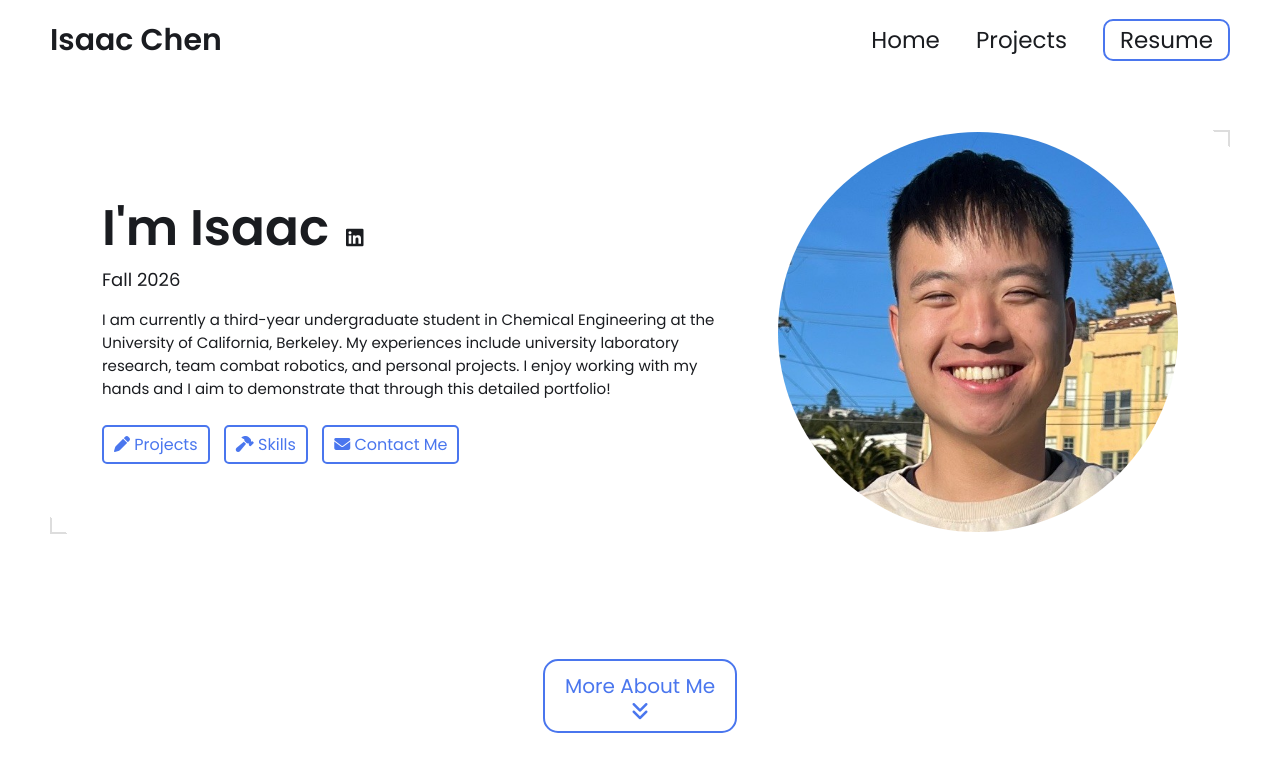
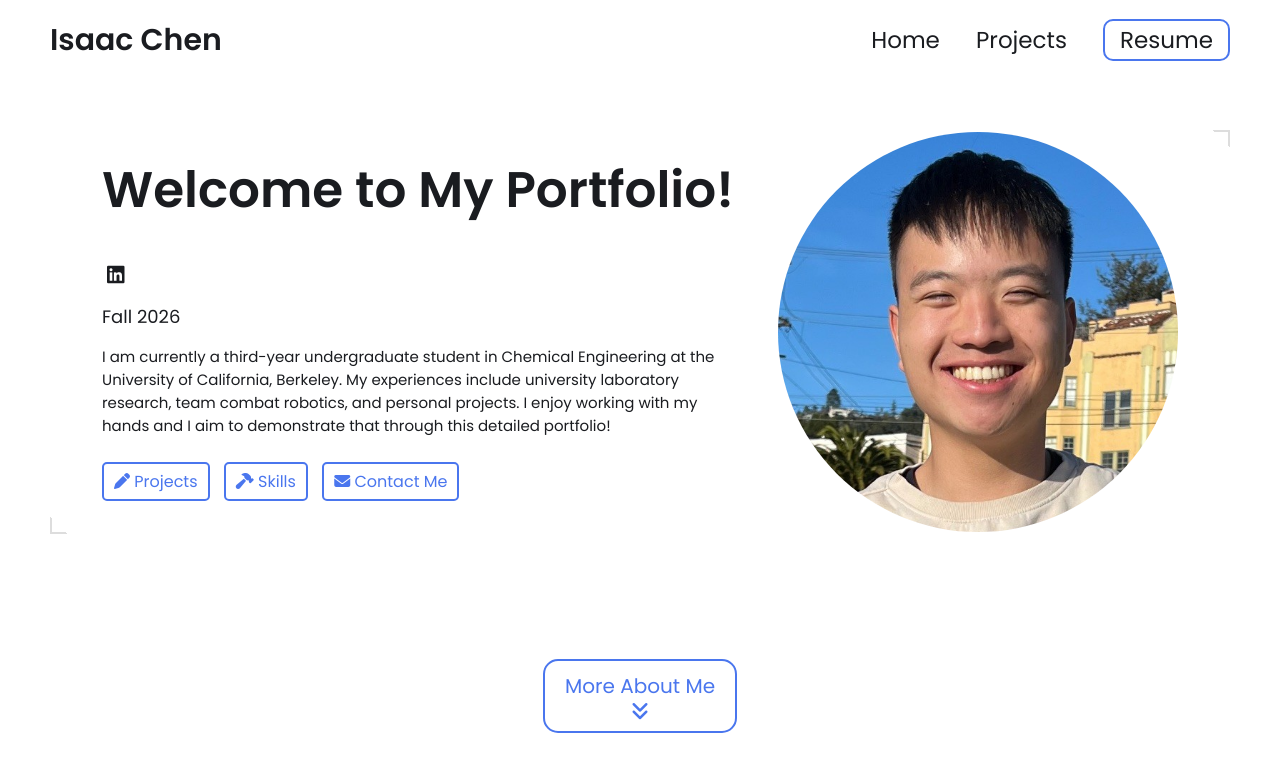
Before and after one commit to isaajnchen/isaajnchen.github.io, a Jekyll site: the page built from index.html, in a window 1280 px wide and 900 px high. Shown: the top 772 px of the window. Built offline with Jekyll 4.4.1, drawn with Linux system fonts in a browser that asks for light colours.

Commit message:
Update hero.html

```diff
--- a/_includes/hero.html
+++ b/_includes/hero.html
@@ -4,7 +4,7 @@
     <div class="group">
         <div class="text">
             <h2>
-                I'm {{ site.name | split: ' ' | first }}
+                Welcome to My Portfolio!
                 {% if site.external-links %}
                 <span class="external-links">
                     {% assign platforms = "linkedin,x-twitter,github,stackoverflow,discord,medium,threads,bluesky,instagram,youtube" | split: "," %}
```
